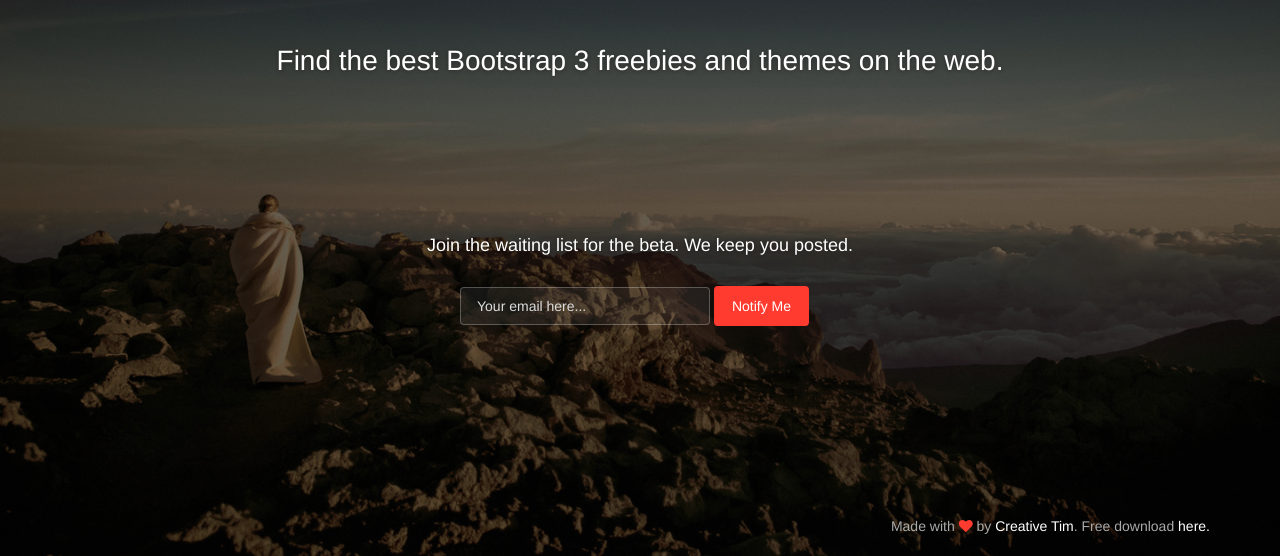
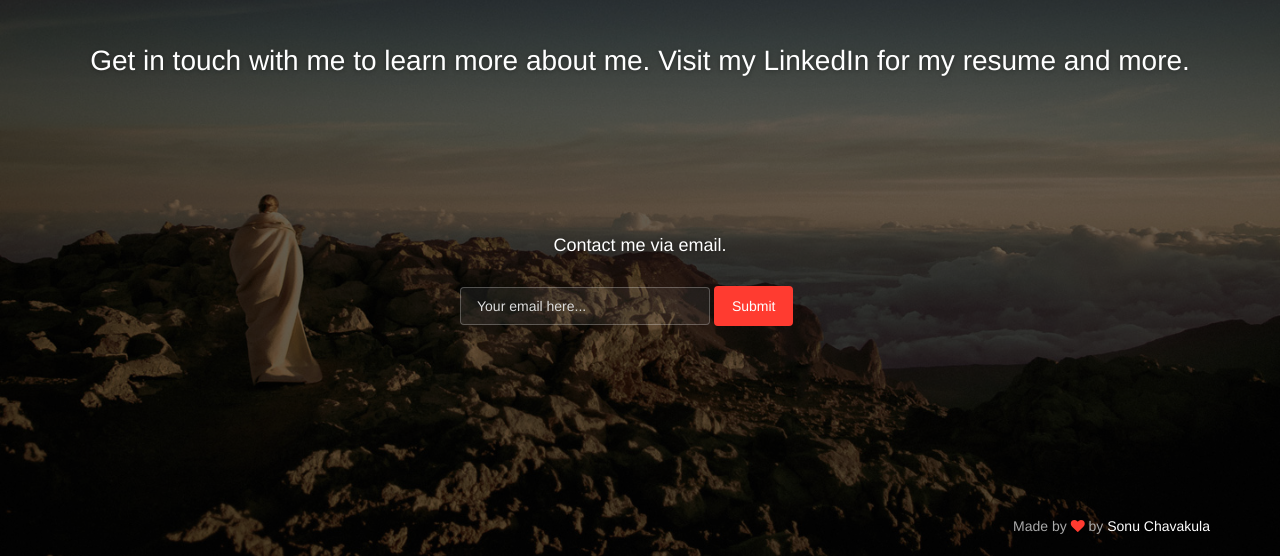
Before and after one commit to abhiramchavakula/sonuchavakula.github.io, a website: page index.html in a window 1280 px wide. Shown: the part 244-800 px from the top of the page. Drawn offline with Linux system fonts and the light colour scheme; files whose address does not match are found by name; a web font is replaced by a local one.

Commit message:
Update index.html

```diff
--- a/index.html
+++ b/index.html
@@ -7,7 +7,7 @@
     <meta content='width=device-width, initial-scale=1.0, maximum-scale=1.0, user-scalable=0' name='viewport' />
     <meta name="viewport" content="width=device-width" />
 
-    <title>Sssoon Page </title>
+    <title>Sonu Chavakula </title>
 
     <link href="css/bootstrap.css" rel="stylesheet" />
 	<link href="css/coming-sssoon.css" rel="stylesheet" />
@@ -96,10 +96,10 @@
 <!--  H1 can have 2 designs: "logo" and "logo cursive"           -->
 
         <div class="content">
-            <h4 class="motto">Find the best Bootstrap 3 freebies and themes on the web.</h4>
+            <h4 class="motto">Get in touch with me to learn more about me. Visit my LinkedIn for my resume and more.</h4>
             <div class="subscribe">
                 <h5 class="info-text">
-                    Join the waiting list for the beta. We keep you posted.
+                    Contact me via email.
                 </h5>
                 <div class="row">
                     <div class="col-md-4 col-md-offset-4 col-sm6-6 col-sm-offset-3 ">
@@ -108,7 +108,7 @@
                             <label class="sr-only" for="exampleInputEmail2">Email address</label>
                             <input type="email" class="form-control transparent" placeholder="Your email here...">
                           </div>
-                          <button type="submit" class="btn btn-danger btn-fill">Notify Me</button>
+                          <button type="submit" class="btn btn-danger btn-fill">Submit</button>
                         </form>
 
                     </div>
@@ -118,7 +118,7 @@
     </div>
     <div class="footer">
       <div class="container">
-             Made with <i class="fa fa-heart heart"></i> by <a href="http://www.creative-tim.com">Creative Tim</a>. Free download <a href="http://www.creative-tim.com/product/coming-sssoon-page">here.</a>
+             Made by <i class="fa fa-heart heart"></i> by <a href="http://www.creative-tim.com">Sonu Chavakula</a></a>
       </div>
     </div>
  </div>
```
